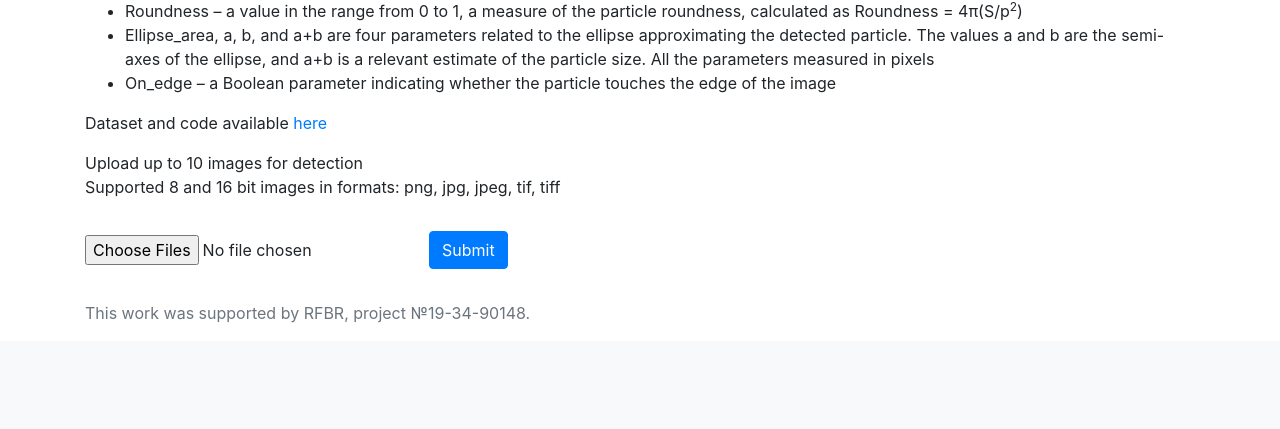
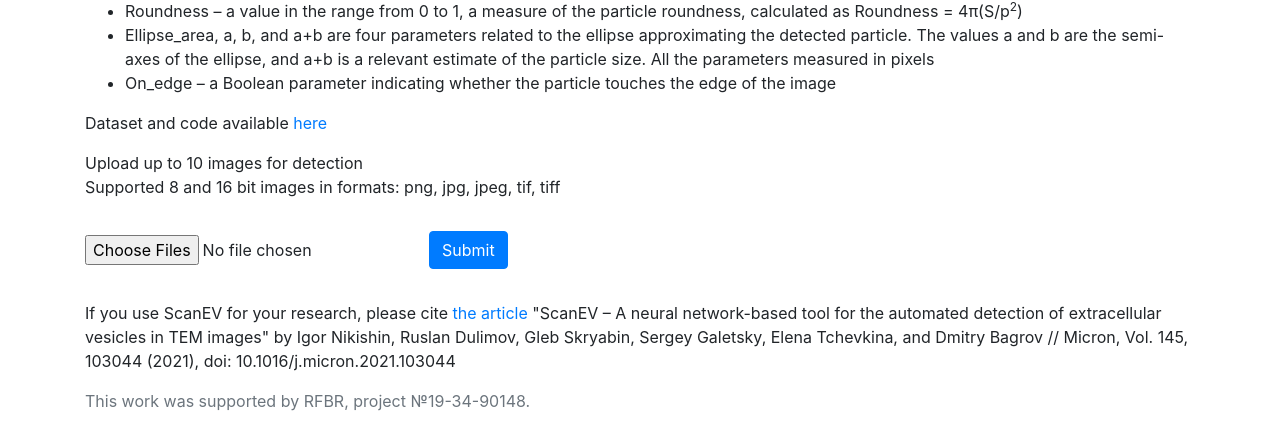
Before and after one commit to High-resolution-microscopy-laboratory/exosomes, a Flask app: page / in a window 1280 px wide. Shown: the part 1168-1597 px from the top of the page. Before the commit the page ends 1491 px from the top, so only its background shows below. Run offline with Flask 2, Linux system fonts and the light colour scheme; some libraries are stand-ins or nearby versions.

Commit message:
Update index.html

```diff
--- a/templates/index.html
+++ b/templates/index.html
@@ -61,7 +61,11 @@
             </div>
         </div>
         <p>
-        <p><span class="text-muted">This work was supported by RFBR, project №19-34-90148.</span></span></p>
+        <p>If you use ScanEV for your research, please cite <a href="https://www.sciencedirect.com/science/article/pii/S0968432821000354"> the article </a>
+            "ScanEV – A neural network-based tool for the automated detection of extracellular vesicles in TEM images"
+            by Igor Nikishin, Ruslan Dulimov, Gleb Skryabin, Sergey Galetsky, Elena Tchevkina, and Dmitry Bagrov //
+            Micron, Vol. 145, 103044 (2021), doi: 10.1016/j.micron.2021.103044 </p>
+        <p><span class="text-muted">This work was supported by RFBR, project №19-34-90148.</span></p>
         <p></p>
     </main>
     <script>
```
